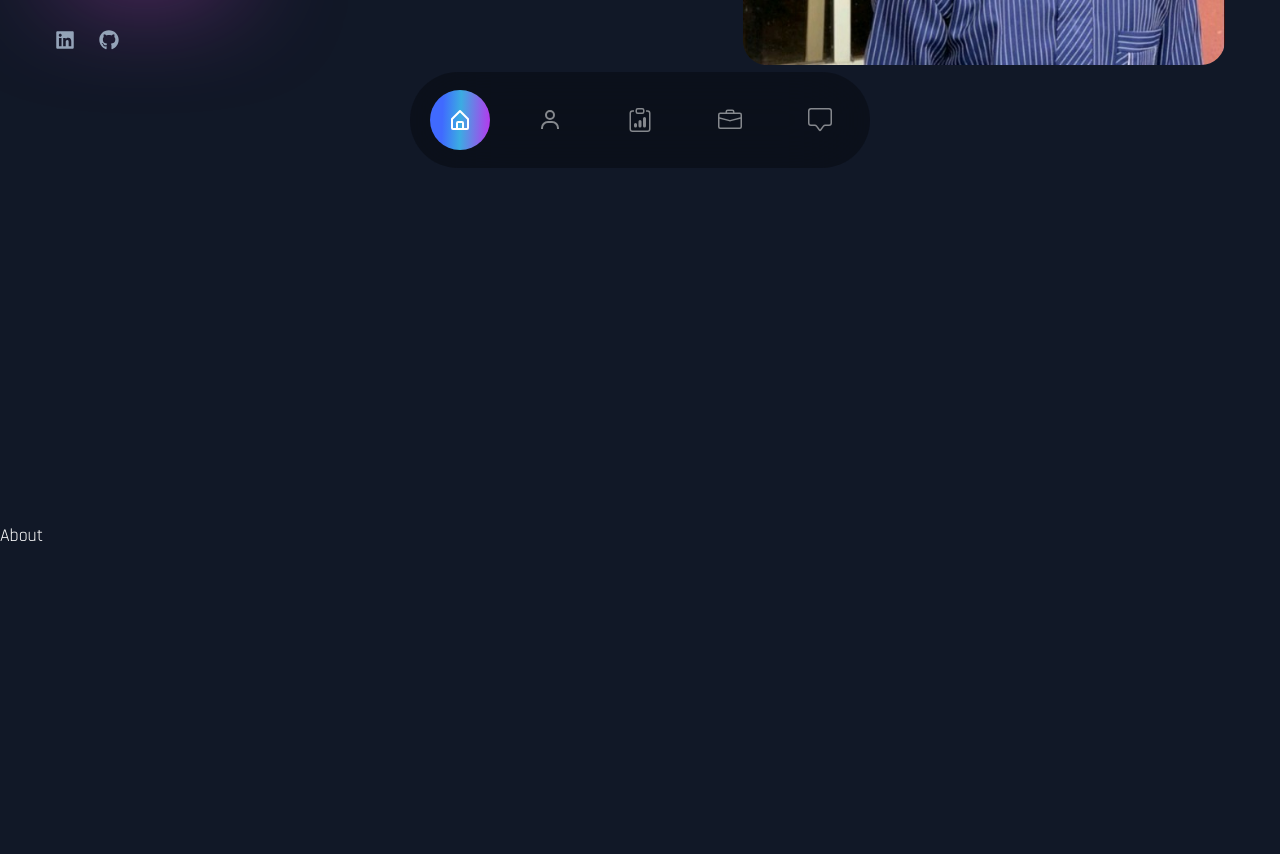
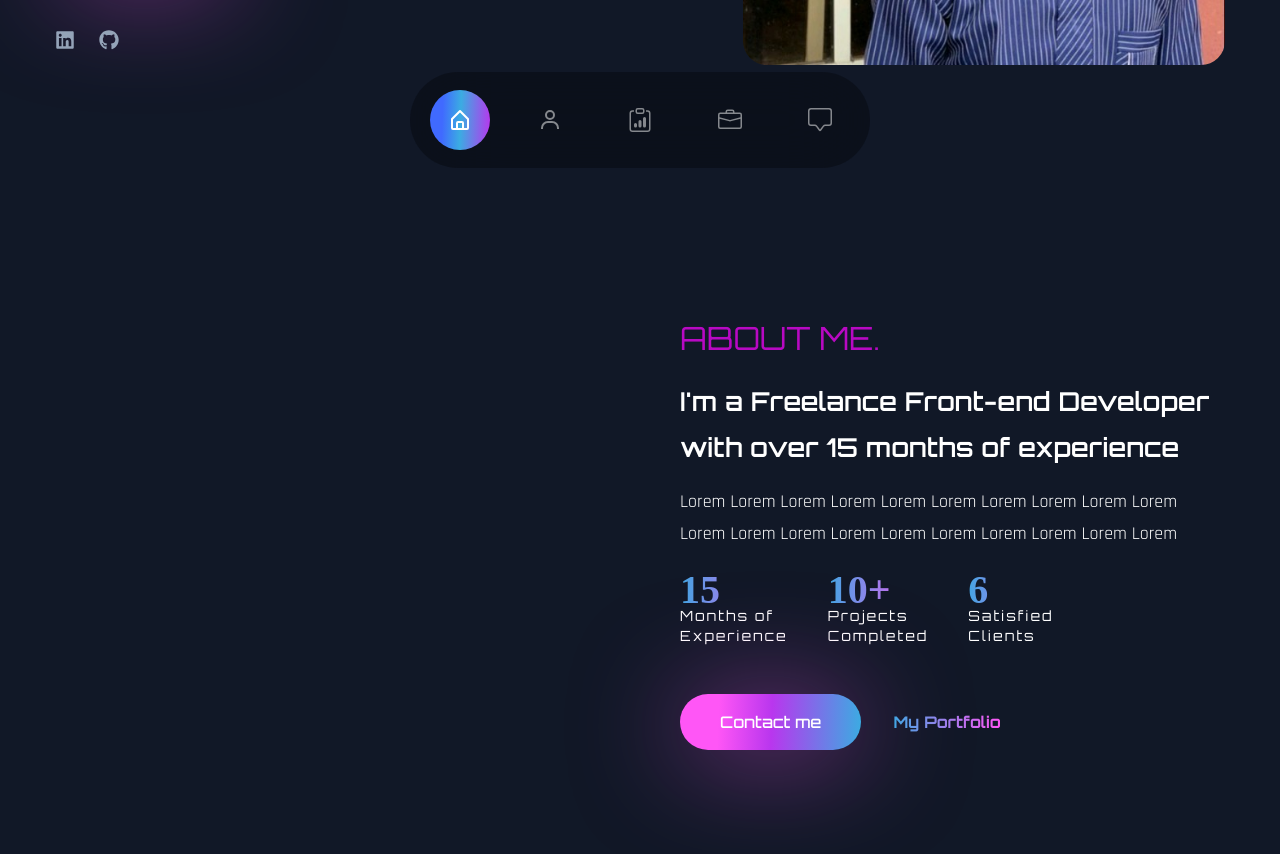
Before and after one commit to Andreyhuey/portfolio, a Next.js app: page / in a window 1280 px wide. Shown: the part 600-1454 px from the top of the page. Built offline with nearby package versions, Linux system fonts and the light colour scheme; a web font is replaced by a local one.

Commit message:
imported count-up, useInView and added content

```diff
--- a/src/components/About.jsx
+++ b/src/components/About.jsx
@@ -1,9 +1,75 @@
 import React from "react";
+import Image from "next/image";
+// countup
+import CountUp from "react-countup";
+// intersection observer
+import { useInView } from "react-intersection-observer";
+// motion
+import { motion } from "framer-motion";
+// variant
+import { fadeIn } from "../pages/variants.js";
 
 export default function About() {
+  const [ref, inView] = useInView({ threshold: 0.5 });
+
   return (
-    <div className="section" id="about">
-      About
-    </div>
+    <section className="section" id="about" ref={ref}>
+      <div className="container mx-auto">
+        <div className="flex flex-col gap-y-10 lg:flex-row lg:items-center lg:gap-x-20 lg:gap-y-0 h-screen">
+          {/* img */}
+          <div className="flex-1 mix-blend-lighten bg-top bg-contain"></div>
+          {/* text */}
+          <div className="flex-1">
+            <h2 className="h2 text-accent">About me.</h2>
+            <h3 className="h3 mb-4">
+              I'm a Freelance Front-end Developer with over 15 months of
+              experience
+            </h3>
+            <p className="mb-6">
+              Lorem Lorem Lorem Lorem Lorem Lorem Lorem Lorem Lorem Lorem Lorem
+              Lorem Lorem Lorem Lorem Lorem Lorem Lorem Lorem Lorem
+            </p>
+            {/* stats */}
+            <div className="flex gap-x-6 lg:gap-x-10 mb-12 justify-center md:justify-start lg:justify-start">
+              <div>
+                <div className="text-[40px] font-tertiary text-gradient">
+                  {inView ? <CountUp start={0} end={15} duration={3} /> : null}
+                </div>
+                <div className="font-primary text-sm tracking-[2px]">
+                  Months of <br />
+                  Experience
+                </div>
+              </div>
+              <div>
+                <div className="text-[40px] font-tertiary text-gradient">
+                  {inView ? <CountUp start={0} end={10} duration={3} /> : null}
+                  {"+"}
+                </div>
+                <div className="font-primary text-sm tracking-[2px]">
+                  Projects
+                  <br />
+                  Completed
+                </div>
+              </div>
+              <div>
+                <div className="text-[40px] font-tertiary text-gradient">
+                  {inView ? <CountUp start={0} end={6} duration={3} /> : null}
+                </div>
+                <div className="font-primary text-sm tracking-[2px]">
+                  Satisfied <br />
+                  Clients
+                </div>
+              </div>
+            </div>
+            <div className="flex gap-x-8 items-center justify-center md:justify-start">
+              <button className="btn btn-lg">Contact me</button>
+              <a href="#" className="text-gradient btn-link">
+                My Portfolio
+              </a>
+            </div>
+          </div>
+        </div>
+      </div>
+    </section>
   );
 }
--- a/src/pages/index.js
+++ b/src/pages/index.js
@@ -16,7 +16,10 @@
         href="https://fonts.googleapis.com/css2?family=Aldrich&family=Orbitron:wght@400;500;600;700;800;900&family=Rajdhani:wght@300;400;500;600;700&display=swap"
         rel="stylesheet"
       />
-      <div className="bg-gray-900 bg-no-repeat bg-cover overflow-hidden">
+      <div
+        className="bg-gray-900
+      bg-no-repeat bg-cover overflow-hidden"
+      >
         <Nav />
         <Header />
         <Banner />
```
